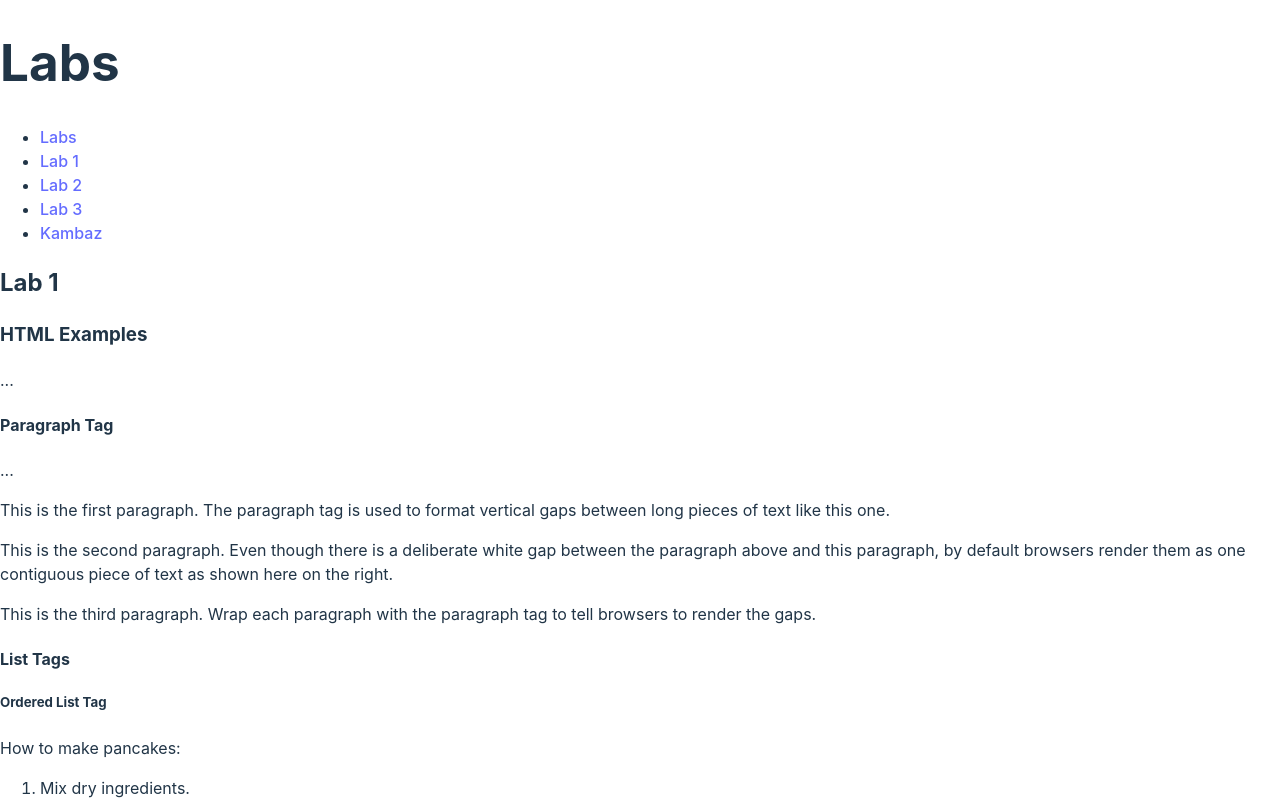
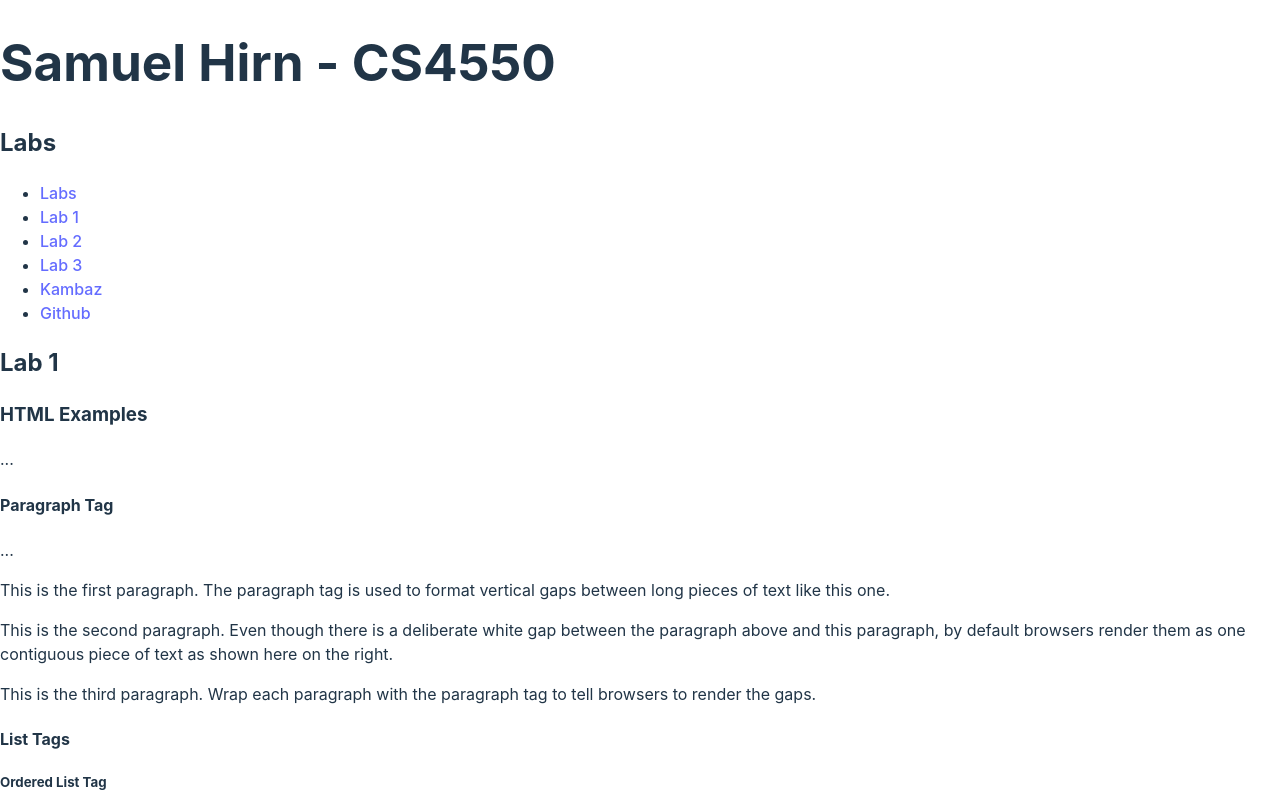
Before and after one commit to plewd/kambaz-react-web-app, a React (Vite) app: page /#/Labs/Lab1 in a window 1280 px wide. Shown: the top 800 px of the page. Built offline with nearby package versions, Linux system fonts and the light colour scheme.

Commit message:
Add Github URL and name to Labs

```diff
--- a/src/Labs/TOC.tsx
+++ b/src/Labs/TOC.tsx
@@ -8,6 +8,11 @@ export default function TOC() {
             <li><Link to="/Labs/Lab2">Lab 2</Link></li>
             <li><Link to="/Labs/Lab3">Lab 3</Link></li>
             <li><Link to="/Kambaz">Kambaz</Link></li>
+            <li>
+                <a href="https://github.com/plewd/kambaz-react-web-app" target="_blank" rel="noopener noreferrer">
+                    Github
+                </a>
+            </li>
         </ul>
     );
 }
--- a/src/Labs/index.tsx
+++ b/src/Labs/index.tsx
@@ -6,7 +6,8 @@ import Lab3 from "./Lab3";
 export default function Labs() {
     return (
         <div>
-            <h1>Labs</h1>
+            <h1>Samuel Hirn - CS4550</h1>
+            <h2>Labs</h2>
             <TOC />
             <Routes>
                 <Route path="/" element={<Navigate to="Lab1" />} />
```
